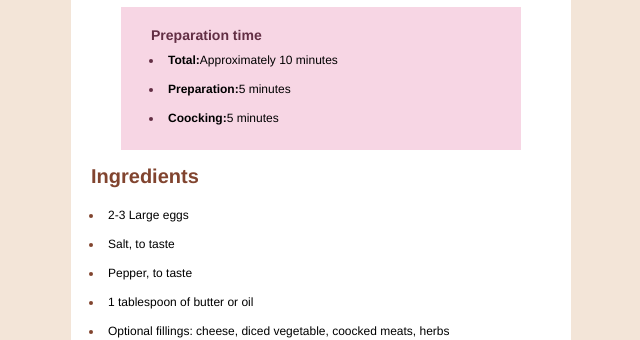
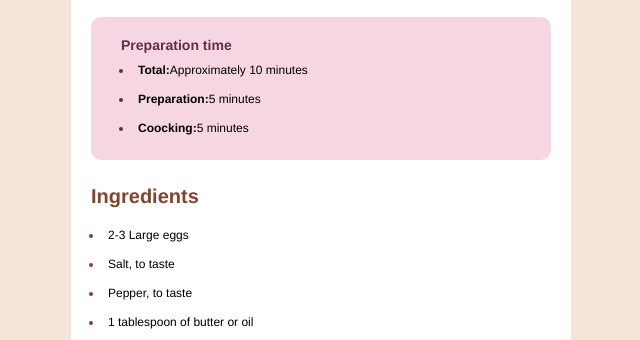
Before and after one commit to Tamburini-Christofer/Ex-Front-recipe-page-main, a plain HTML site: page index.html in a window 1280 px wide. Shown: the part 468-808 px from the top of the page, without its empty margins (319-959 px from the left). Drawn offline with Linux system fonts and the light colour scheme.

Commit message:
Modifiche sezione Preparation Time

```diff
--- a/css/main.css
+++ b/css/main.css
@@ -72,7 +72,8 @@ hr{
 
 .contenitore_lista{
     padding: 20px 30px;
-    margin: 10px 10%;
+    border-radius: 10px;
+    margin: 20px;
     background-color: #f7d6e4;
 }
 
@@ -132,6 +133,7 @@ ol li::marker{
 
     .contenitore_lista{
         width: 55%;
+        margin: 10px 10%;
     }
 
     .flex {
```
